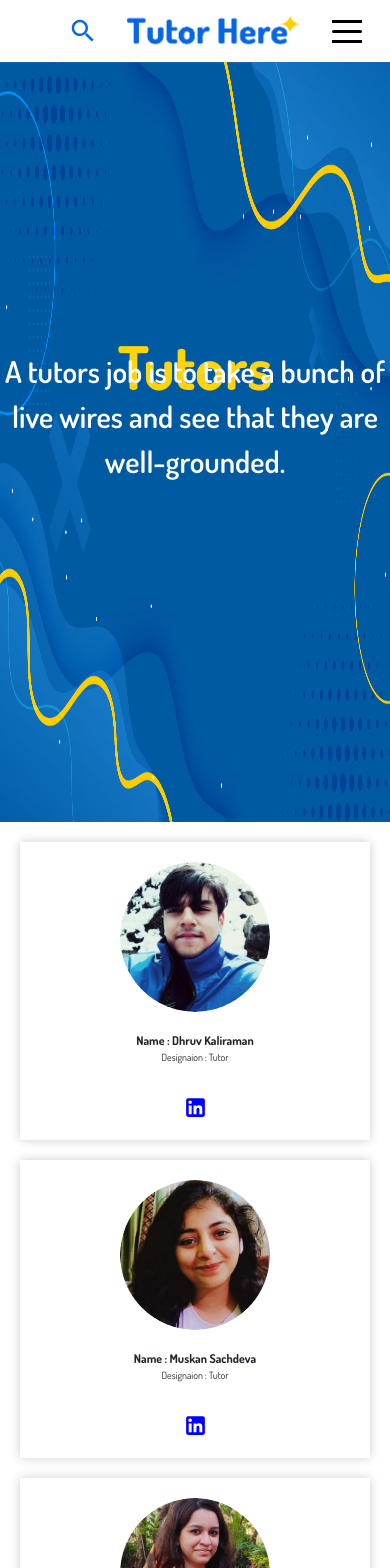
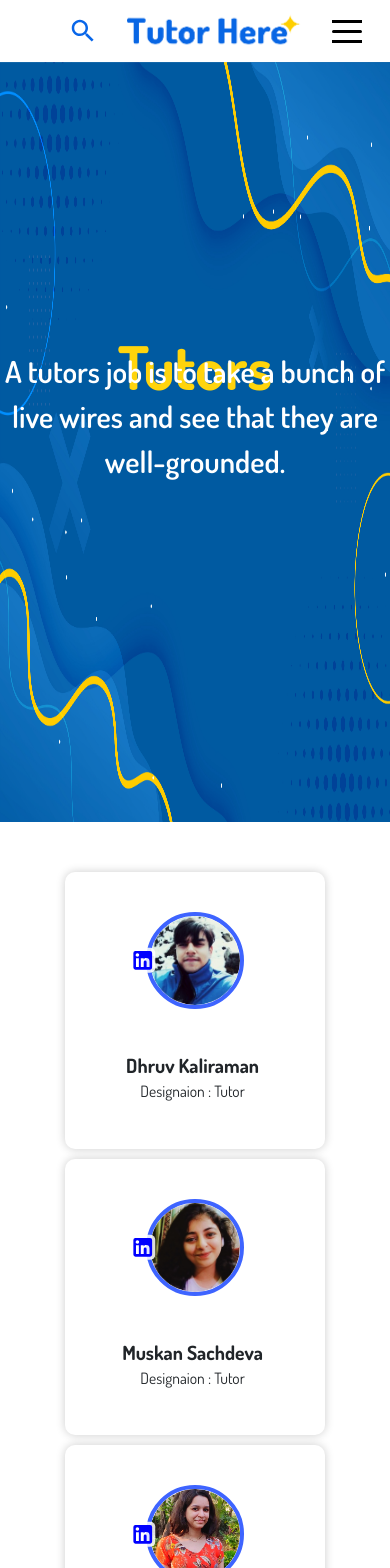
Before and after one commit to Manish889/Tutor_Here_Repo, a React (Create React App) app: page /tutors in a window 390 px wide. Shown: the top 1568 px of the page. Built offline with nearby package versions, Linux system fonts and the light colour scheme.

Commit message:
Tutors update 29 august

```diff
--- a/package.json
+++ b/package.json
@@ -14,6 +14,7 @@
     "@testing-library/react": "^11.2.7",
     "@testing-library/user-event": "^12.8.3",
     "bootstrap": "^5.1.0",
+    "material-ui-rating": "^4.2.0",
     "node": "^16.6.1",
     "react": "^17.0.2",
     "react-alice-carousel": "^2.5.1",
--- /dev/null
+++ b/src/Data/color.js
@@ -0,0 +1,2 @@
+// #f7d101
+// #3e64ff
--- a/src/MyComponents/Members/Members.scss
+++ b/src/MyComponents/Members/Members.scss
@@ -134,7 +134,7 @@
   top: 50%;
   left: 50%;
   transform: translate(-50%, -50%);
-  background-color: royalblue;
+  background-color:#3e64ff ;
   padding: 3rem;
   width: 80%;
   display: flex;
--- a/src/MyComponents/TutorRows/Index.js
+++ b/src/MyComponents/TutorRows/Index.js
@@ -1,4 +1,4 @@
-import {DataTutors} from "../../Data/Data";
+import { DataTutors } from "../../Data/Data";
 import React from "react";
 import "./style.css";
 import LinkedInIcon from "@material-ui/icons/LinkedIn";
@@ -8,12 +8,10 @@ const TutorRows = () => {
     <>
       {DataTutors.map((n) => {
         return (
-                <div class="profile md-3">
-                    <img src={n.image} alt ="" className="profile__image"/>
-                    <div class="profile__name">Name : {n.name} </div>
-                    <div class="profile__designation">Designaion : {n.designation}</div>
-                    <div class="profile__fulldesignation"> {n.fullDesignation}</div>
-                    <a className="profile__linkedIn" href={n.linkedIn} target="_blank">
+          <div class="profile md-3 mt-3 col-8 ">
+            <a className="profile__image" href={n.linkedIn} target="_blank">
+              <img src={n.image} alt="" className="profile__ico" />
+              <div class="middle">
               <LinkedInIcon
                             style={{
                                 color: "blue",
@@ -22,10 +20,21 @@ const TutorRows = () => {
                                 borderRadius: ".5rem",
                             }}
                         />
+              </div>
             </a>
+            <div className="tutors-detail">
+              <div class="profile__name"> {n.name} </div>
+              <div class="profile__designation">
+                Designaion : {n.designation}
+              </div>
+              <div class="profile__fulldesignation"> {n.fullDesignation}</div>
+
+
+            </div>
           </div>
         );
       })}
+      ;
     </>
   );
 };
--- a/src/MyComponents/TutorRows/style.css
+++ b/src/MyComponents/TutorRows/style.css
@@ -1,26 +1,124 @@
 .profile{
+
+    position: relative;
     text-align: center;
-    max-width: auto;
+    display: block;
+    margin: auto;
     box-shadow: 0 0 10px rgba(0, 0, 0, 0.2);
-    padding: 20px;
-    margin-left: 20px;
-    margin-top: 20px;
-    margin-right: 20px;
+    padding: 40px;
+    display: flex;
+    border-radius: 10px;
+
 }
 .profile__image{
-    width: 150px;
-    height: 150px;
-    object-fit: cover;
+    margin:auto 30px;
     border-radius: 50%;
-    margin: 0 auto 20px auto;
+
+}
+.profile__ico{
+    float: left;
+    width: 15vw;
+    height: 15vw;
+    border-radius: 50%;
+    display: block;
+    margin: auto 30px;
+    opacity: 1;
+}
+.middle {
+    transition: .3s ease;
+    opacity: 0;
+    position: relative;
+    top: 50%;
+    left: 50%;
+    transform: translate(-50%, -50%);
+    -ms-transform: translate(0%, 0%);
+    text-align: center;
+}
+.profile__image:hover .profile__ico{
+    opacity: 0.3;
+
+}
+
+.profile__image:hover .middle {
+  opacity: 1;
+}
+.tutors-detail{
+    /* border:  5px solid black; */
+    width: 100%;
+    text-align: center;
+    align-content: center;
+    justify-content: center;
+    padding: 7% 4% 2% 2%;
+
 }
 .profile__name{
-    font-size: 1.2em;
+    font-size: 2vw;
     font-weight: bold;
+
 }
 .profile__designation{
+    font-size: 1.5vw;
     padding-bottom: 20px;
 }
 .profile__fulldesignation{
+    font-size: 1.5vw;
     margin-bottom: 10px;
 }
+@media (max-width:780px) {
+.profile{
+    text-align: center;
+    display: block;
+    margin: auto;
+    box-shadow: 0 0 10px rgba(0, 0, 0, 0.2);
+    padding: 10px;
+    display: flex;
+    flex-direction: column;
+
+}
+.profile__image{
+    margin: 3em auto 0 auto;
+    border-radius: 50%;
+
+}
+.profile__ico{
+    float: left;
+    width: 25vw;
+    height: 25vw;
+    border-radius: 50%;
+    display: block;
+    margin: auto 30px;
+    opacity: 1;
+    border: 4px solid #3e64ff;
+}
+.middle {
+    transition: .5s ease;
+    opacity: 1;
+    position: relative;
+    top: 50%;
+    left: 17%;
+    transform: translate( -50%, -50%);
+    -ms-transform: translate(0%, 0%);
+    text-align: center;
+}
+.profile__image:hover .profile__ico{
+    opacity: 0.3;
+
+}
+
+.profile__image:hover .middle {
+  opacity: 1;
+}
+.profile__name{
+    font-size: 5vw;
+    font-weight: bold;
+
+}
+.profile__designation{
+    font-size: 4vw;
+    padding-bottom: 20px;
+}
+.profile__fulldesignation{
+    font-size: 3.5vw;
+    margin-bottom: 10px;
+}
+}
--- a/src/Routes/AboutUsPage/AboutUs.scss
+++ b/src/Routes/AboutUsPage/AboutUs.scss
@@ -1,6 +1,6 @@
 .AboutUs {
     &__heading {
-        color: #0866E4;
+        color: #3e64ff;
         font-weight: 600;
         text-align: center;
         font-size: 5rem;
--- a/src/Routes/Tutors/Index.js
+++ b/src/Routes/Tutors/Index.js
@@ -3,12 +3,15 @@ import Header from '../../MyComponents/Header/Navbar';
 import Footer from '../../MyComponents/Footer/Index';
 import TutorRows from '../../MyComponents/TutorRows/Index';
 import BgImgText from '../../MyComponents/BgImgText/BgImgText';
+import "../Tutors/style.css";
  const LearnersPage = () => {
      return (
         <>
         <Header/>
-        <BgImgText toptext='Tutors' bottomtext='A tutors job is to take a bunch of live wires and see that they are well-grounded.' />
-        <TutorRows/>
+        <BgImgText  toptext='Tutors' bottomtext='A tutors job is to take a bunch of live wires and see that they are well-grounded.' />
+        <div className="main-tutors">
+        <TutorRows />
+        </div>
         <Footer />
         </>
      );
--- a/src/Routes/Tutors/style.css
+++ b/src/Routes/Tutors/style.css
@@ -0,0 +1,3 @@
+.main-tutors{
+    margin: 5em 0em;
+}
```
Also changed, not shown: 2 other files (tests, documents, lock files or other folders). Lines whose indentation alone changed are shown as unchanged.
